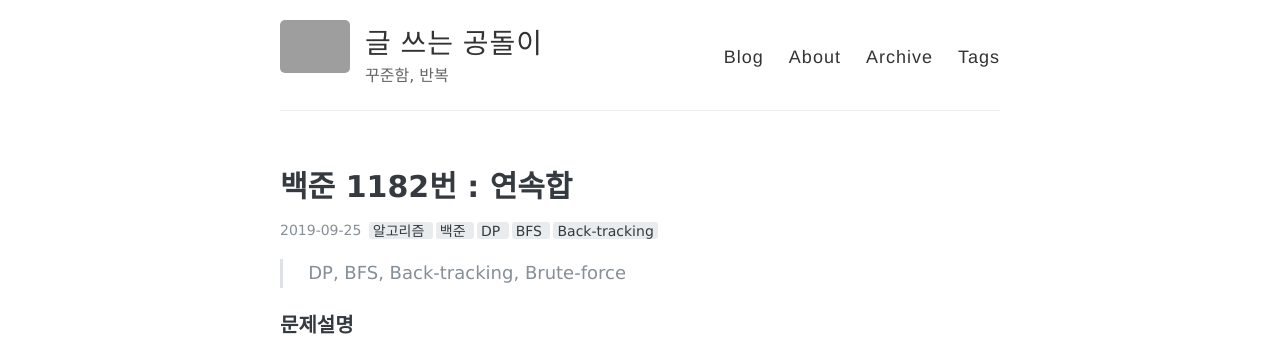
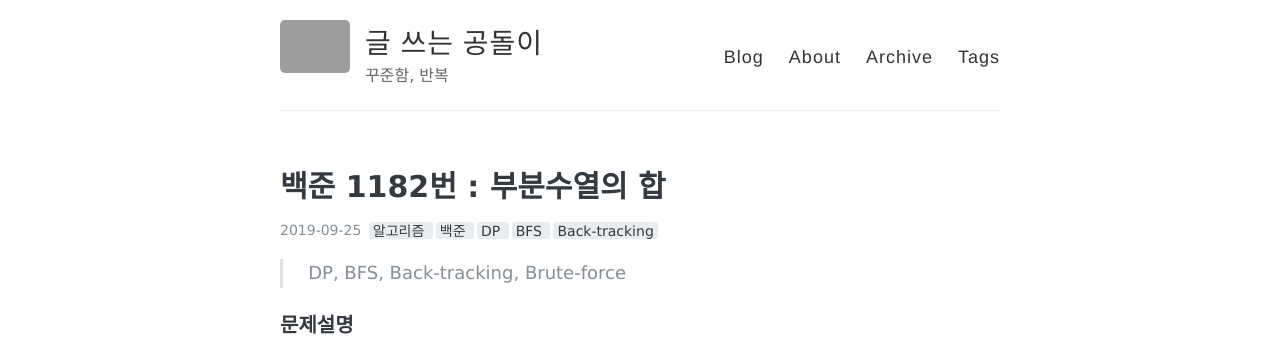
Before and after one commit to sihyungyou/sihyungyou.github.io, a Jekyll site: the page built from _posts/2019-09-25-baekjoon-1182.md, in a window 1280 px wide. Shown: the top 360 px of the page. Built offline with Jekyll 4.4.1, drawn with Linux system fonts in a browser that asks for light colours; grey boxes are pictures that could not be loaded.

Commit message:
fixed typo

```diff
--- a/_posts/2019-09-25-baekjoon-1182.md
+++ b/_posts/2019-09-25-baekjoon-1182.md
@@ -1,6 +1,6 @@
 ---
 layout: post
-title: "백준 1182번 : 연속합"
+title: "백준 1182번 : 부분수열의 합"
 tags: [알고리즘, 백준, DP, BFS, Back-tracking]
 comments: true
 ---
```
